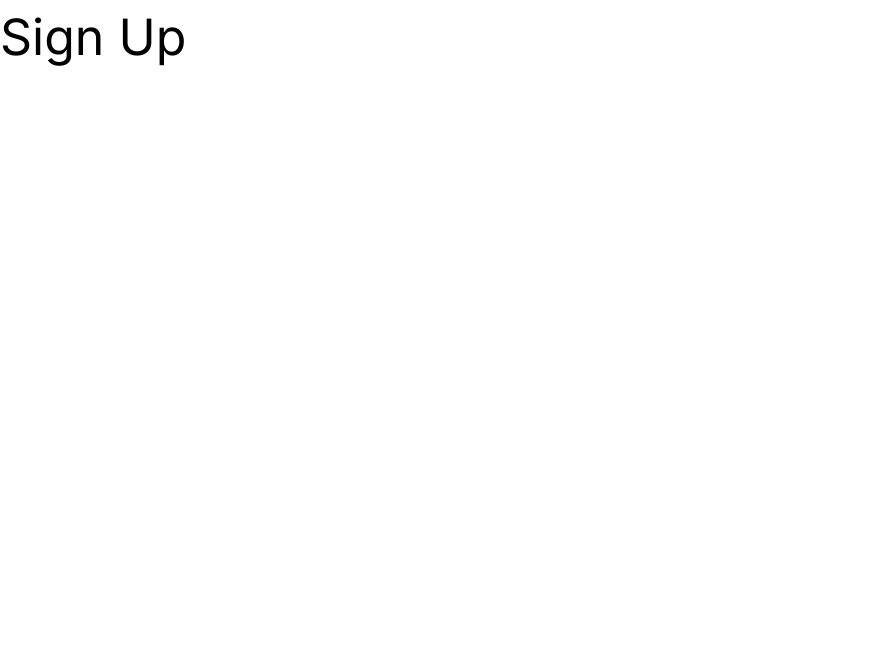
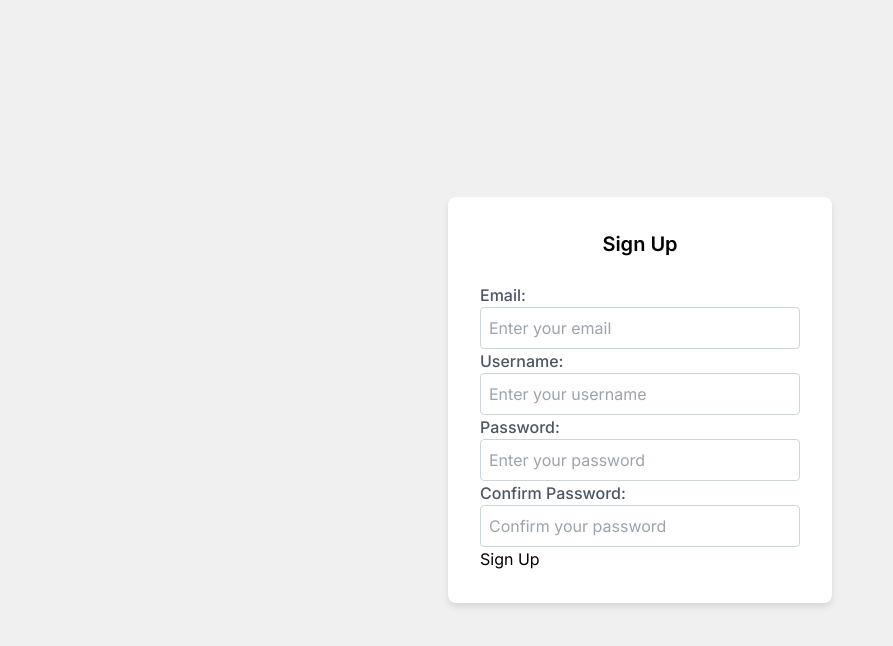
Before and after one commit to rit628/Pay-Array, a Next.js app in the folder frontend/: page /signup in a window 1280 px wide. Shown: the top 646 px of the page, without its empty margins (0-893 px from the left). Built offline with nearby package versions, Linux system fonts and the light colour scheme.

Commit message:
updated signup

```diff
--- a/frontend/app/(auth)/forgot-password/page.tsx
+++ /dev/null
@@ -1,3 +0,0 @@
-export default function ForgotPassword() {
-    return <h1>Forgot Password</h1>;
-}
--- a/frontend/app/(auth)/signup/page.tsx
+++ b/frontend/app/(auth)/signup/page.tsx
@@ -1,3 +1,95 @@
-export default function SignUp() {
-    return <h1>Sign Up</h1>;
-}
+'use client'
+import { useState } from 'react'
+
+const SignUpPage: React.FC = () => {
+    const [formData, setFormData] = useState({
+      email: '',
+      username: '',
+      password: '',
+      confirmPassword: '',
+    });
+
+    const handleChange = (e: React.ChangeEvent<HTMLInputElement>) => {
+      const { name, value } = e.target;
+      setFormData({ ...formData, [name]: value });
+    };
+
+    const handleSubmit = (e: React.FormEvent<HTMLFormElement>) => {
+      e.preventDefault();
+      console.log(formData);
+      // logic
+    };
+
+    return (
+        <div className="container">
+          <div className="login-container">
+            <h2 className="title">Sign Up</h2>
+            <form onSubmit={handleSubmit} className="form">
+              <div className="form-group">
+                <label htmlFor="email" className="label">
+                  Email:
+                </label>
+                <input
+                  type="email"
+                  id="email"
+                  name="email"
+                  value={formData.email}
+                  onChange={handleChange}
+                  className="input"
+                  placeholder="Enter your email"
+                  required
+                />
+              </div>
+              <div className="form-group">
+                <label htmlFor="username" className="label">
+                  Username:
+                </label>
+                <input
+                  type="text"
+                  id="username"
+                  name="username"
+                  value={formData.username}
+                  onChange={handleChange}
+                  className="input"
+                  placeholder="Enter your username"
+                  required
+                />
+              </div>
+              <div className="form-group">
+                <label htmlFor="password" className="label">
+                  Password:
+                </label>
+                <input
+                  type="password"
+                  id="password"
+                  name="password"
+                  value={formData.password}
+                  onChange={handleChange}
+                  className="input"
+                  placeholder="Enter your password"
+                  required
+                />
+              </div>
+              <div className="form-group">
+                <label htmlFor="confirmPassword" className="label">
+                  Confirm Password:
+                </label>
+                <input
+                  type="password"
+                  id="confirmPassword"
+                  name="confirmPassword"
+                  value={formData.confirmPassword}
+                  onChange={handleChange}
+                  className="input"
+                  placeholder="Confirm your password"
+                  required
+                />
+              </div>
+              <button type="submit" className="submit-button">Sign Up</button>
+            </form>
+          </div>
+        </div>
+      );
+    };
+
+  export default SignUpPage;
```
